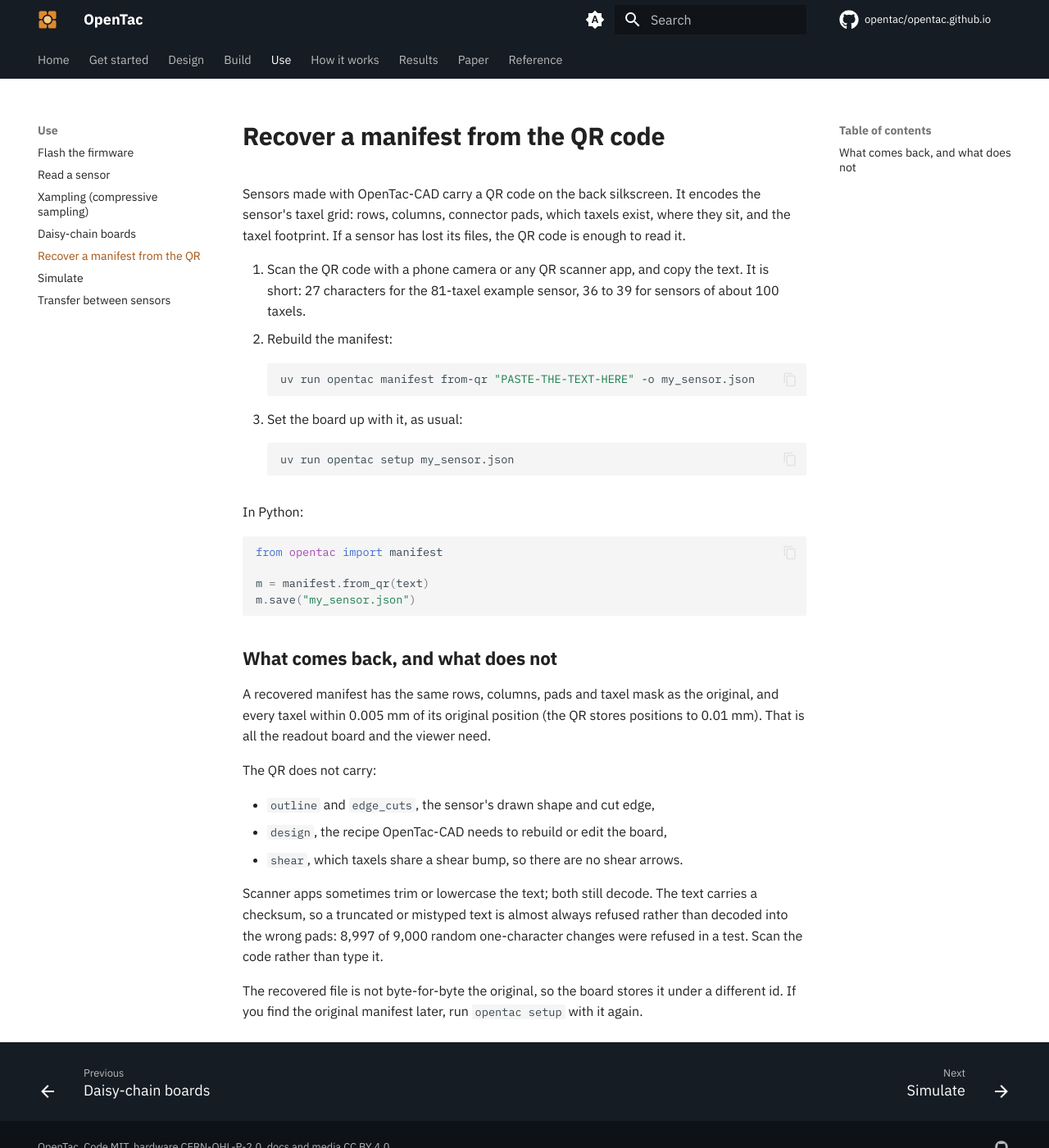
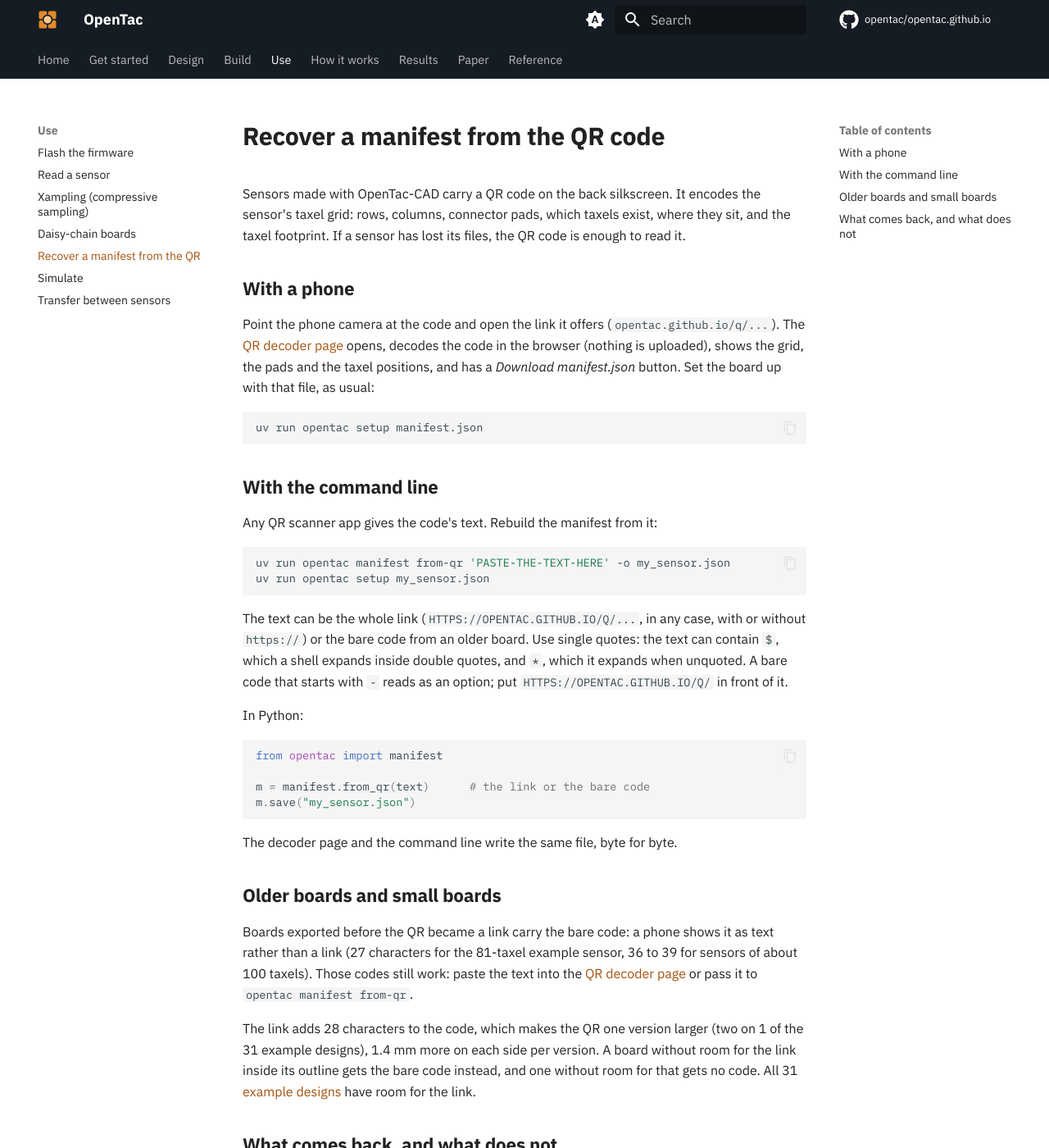
Before and after one commit to opentac/opentac.github.io, an MkDocs documentation site: the page built from docs/use/qr-recovery.md, in a window 1280 px wide and 1400 px high. Shown: the whole window at 82% size. Built offline with MkDocs 1.6.1 and Material for MkDocs 9.7.7, drawn with Linux system fonts in a browser that asks for light colours; comment, search, counter and statistics services are not loaded; some of the changed text lies outside the part shown.

Commit message:
Sensor QR prints a link to a decoder page on opentac.github.io
The back-silkscreen QR now encodes HTTPS://OPENTAC.GITHUB.IO/Q/<payload>
(every '/' in the payload printed as '*'), all in QR alphanumeric mode, so a
phone camera opens a page instead of showing a string.

- taxel_core: LINK_PREFIX, qr_link(), payload_from_text(). manifest_from_scan,
  manifest.from_qr, the CLI and /decode-backmark accept the link in any case,
  with or without https://, '*' or '/', the /qr/#<payload> address, and the
  bare payload old boards carry.
- silk_backmark: the link if it fits inside the outline, else the bare payload
  (with a warning), else no QR as before. info carries form and text;
  /generate stats.back_qr says which was printed.
- overrides/404.html forwards /q/<payload> (any case) to /qr/#<payload>;
  docs/qr.md + docs/javascripts/qr.js decode in the browser, draw the taxels
  and download manifest.json identical to `opentac manifest from-qr`.
- scripts/check_qr_page.py (node) checks that byte-for-byte on 31 example
  designs + 3 example manifests, in 10 text forms each, plus corruptions and
  Python float/round formatting; tests/test_qr_page.py runs it when node exists.
- On the 31 example designs all get the link: QR side 11.55-17.15 mm before,
  12.95-18.55 mm after (+1.4 mm on 30, +2.8 mm on 1).
- Docs: qr-recovery (phone, CLI with single quotes, old and small boards,
  corrected position-accuracy claim for pitches with a third decimal), export.

````diff
--- a/docs/stylesheets/opentac.css
+++ b/docs/stylesheets/opentac.css
@@ -430,3 +430,63 @@
 @media (prefers-reduced-motion: reduce) {
   .ot-btn { transition: none; }
 }
+
+/* ---------- QR decoder page (docs/qr.md, docs/javascripts/qr.js) ---------- */
+
+.md-typeset .ot-qr__facts {
+  display: grid;
+  grid-template-columns: max-content minmax(0, 1fr);
+  gap: .25em 1.2em;
+  margin: 1em 0;
+}
+.md-typeset .ot-qr__facts dt { font-weight: 600; }
+.md-typeset .ot-qr__facts dd { margin: 0; }
+.md-typeset .ot-qr__figure { margin: 1em 0; }
+.md-typeset .ot-qr__svg {
+  display: block;
+  width: 100%;
+  max-width: 26rem;
+  max-height: 55vh;
+  margin: 0 auto;
+}
+.md-typeset .ot-qr__svg rect { fill: var(--ot-amber); }
+.md-typeset .ot-qr__error { color: var(--md-typeset-a-color); font-weight: 600; }
+.md-typeset .ot-qr__form label { display: block; font-weight: 600; margin-bottom: .3em; }
+.md-typeset .ot-qr__form textarea {
+  box-sizing: border-box;
+  width: 100%;
+  padding: .5em .6em;
+  font-family: var(--md-code-font-family);
+  font-size: .8em;
+  color: var(--md-code-fg-color);
+  background: var(--md-code-bg-color);
+  border: 1px solid var(--ot-rule);
+  border-radius: var(--ot-radius);
+  word-break: break-all;
+}
+.md-typeset .ot-qr__btn {
+  display: inline-block;
+  margin: .6em 0 0;
+  padding: .5em 1.15em;
+  border: 1px solid var(--ot-rule);
+  border-radius: 2em;
+  background: transparent;
+  color: var(--md-default-fg-color);
+  font: inherit;
+  font-size: .78rem;
+  font-weight: 600;
+  line-height: 1.4;
+  text-decoration: none;
+  cursor: pointer;
+}
+.md-typeset .ot-qr__btn:hover,
+.md-typeset .ot-qr__btn:focus-visible { border-color: var(--md-accent-fg-color); color: var(--md-accent-fg-color); }
+.md-typeset .ot-qr__btn--primary,
+.md-typeset .ot-qr__btn--primary:hover,
+.md-typeset .ot-qr__btn--primary:focus-visible {
+  background: var(--ot-amber);
+  border-color: var(--ot-amber);
+  color: #17110a;
+}
+.md-typeset .ot-qr__btn--primary:hover { background: #eea24c; border-color: #eea24c; }
+.md-typeset .ot-qr pre code { word-break: break-all; white-space: pre-wrap; }
--- a/docs/use/qr-recovery.md
+++ b/docs/use/qr-recovery.md
@@ -5,36 +5,66 @@
 exist, where they sit, and the taxel footprint. If a sensor has lost its
 files, the QR code is enough to read it.
 
-1. Scan the QR code with a phone camera or any QR scanner app, and copy the
-   text. It is short: 27 characters for the 81-taxel example sensor, 36 to
-   39 for sensors of about 100 taxels.
-2. Rebuild the manifest:
+## With a phone
 
-    ```sh
-    uv run opentac manifest from-qr "PASTE-THE-TEXT-HERE" -o my_sensor.json
-    ```
+Point the phone camera at the code and open the link it offers
+(`opentac.github.io/q/...`). The [QR decoder page](../qr.md) opens, decodes
+the code in the browser (nothing is uploaded), shows the grid, the pads and the
+taxel positions, and has a *Download manifest.json* button. Set the board up
+with that file, as usual:
 
-3. Set the board up with it, as usual:
+```sh
+uv run opentac setup manifest.json
+```
 
-    ```sh
-    uv run opentac setup my_sensor.json
-    ```
+## With the command line
+
+Any QR scanner app gives the code's text. Rebuild the manifest from it:
+
+```sh
+uv run opentac manifest from-qr 'PASTE-THE-TEXT-HERE' -o my_sensor.json
+uv run opentac setup my_sensor.json
+```
+
+The text can be the whole link (`HTTPS://OPENTAC.GITHUB.IO/Q/...`, in any case,
+with or without `https://`) or the bare code from an older board. Use single
+quotes: the text can contain `$`, which a shell expands inside double quotes,
+and `*`, which it expands when unquoted. A bare code that starts with `-` reads
+as an option; put `HTTPS://OPENTAC.GITHUB.IO/Q/` in front of it.
 
 In Python:
 
 ```python
 from opentac import manifest
 
-m = manifest.from_qr(text)
+m = manifest.from_qr(text)      # the link or the bare code
 m.save("my_sensor.json")
 ```
+
+The decoder page and the command line write the same file, byte for byte.
+
+## Older boards and small boards
+
+Boards exported before the QR became a link carry the bare code: a phone shows
+it as text rather than a link (27 characters for the 81-taxel example sensor,
+36 to 39 for sensors of about 100 taxels). Those codes still work: paste the
+text into the [QR decoder page](../qr.md) or pass it to
+`opentac manifest from-qr`.
+
+The link adds 28 characters to the code, which makes the QR one version
+larger (two on 1 of the 31 example designs), 1.4 mm more on each side per
+version. A board without room for the link inside its outline gets the bare
+code instead, and one without room for that gets no code. All 31
+[example designs](../design/examples.md) have room for the link.
 
 ## What comes back, and what does not
 
 A recovered manifest has the same rows, columns, pads and taxel mask as the
-original, and every taxel within 0.005 mm of its original position (the QR
-stores positions to 0.01 mm). That is all the readout board and the viewer
-need.
+original. The QR stores the grid origin and pitch to 0.01 mm, so every taxel is
+within 0.005 mm of its original position when the pitch is a whole number of
+0.01 mm. A pitch with a third decimal moves the far taxels further: up to
+0.12 mm on the example designs whose pitch was raised to fit the readout board.
+That is all the readout board and the viewer need.
 
 The QR does not carry:
 
--- a/mkdocs.yml
+++ b/mkdocs.yml
@@ -86,6 +86,11 @@
 plugins:
   - search
 
+# The QR decoder: a phone opens it from the code on a sensor's back (through
+# overrides/404.html), and use/qr-recovery.md links to it. Not a page to browse to.
+not_in_nav: |
+  /qr.md
+
 # Pages written by other workstreams are listed here before they land; until
 # then `mkdocs build` warns that they are missing, and that is expected.
 nav:
--- /dev/null
+++ b/overrides/404.html
@@ -0,0 +1,28 @@
+{#-
+  GitHub Pages serves this page for every path the site does not have, and the
+  sensor QR code relies on that. The code prints the link
+  HTTPS://OPENTAC.GITHUB.IO/Q/<payload>, a path that does not exist; the
+  script below sends /q/<payload> (any case) on to the decoder page with the
+  payload in the fragment, /qr/#<payload>. Any other path gets the ordinary
+  404. See docs/qr.md and opentac/cad/export/taxel_core.py (LINK_PREFIX).
+-#}
+{% extends "main.html" %}
+{% block extrahead %}
+  <script>
+    (function () {
+      var target = {{ ("qr/" | url) | tojson }};
+      var q = target.slice(0, -3) + "q/";
+      var path = location.pathname;
+      if (path.length > q.length && path.slice(0, q.length).toLowerCase() === q.toLowerCase()) {
+        location.replace(target + "#" + path.slice(q.length));
+      }
+    })();
+  </script>
+{% endblock %}
+{% block content %}
+  <h1>404 - Not found</h1>
+  <p>
+    Scanned the QR code on the back of an OpenTac sensor? Open the
+    <a href="{{ 'qr/' | url }}">QR decoder</a> and paste the text the scanner read.
+  </p>
+{% endblock %}
````
Also changed, not shown: docs/design/export.md (+2 -0 lines), docs/javascripts/qr.js (added, +527 -0 lines), docs/qr.md (added, +26 -0 lines), 9 other files.
